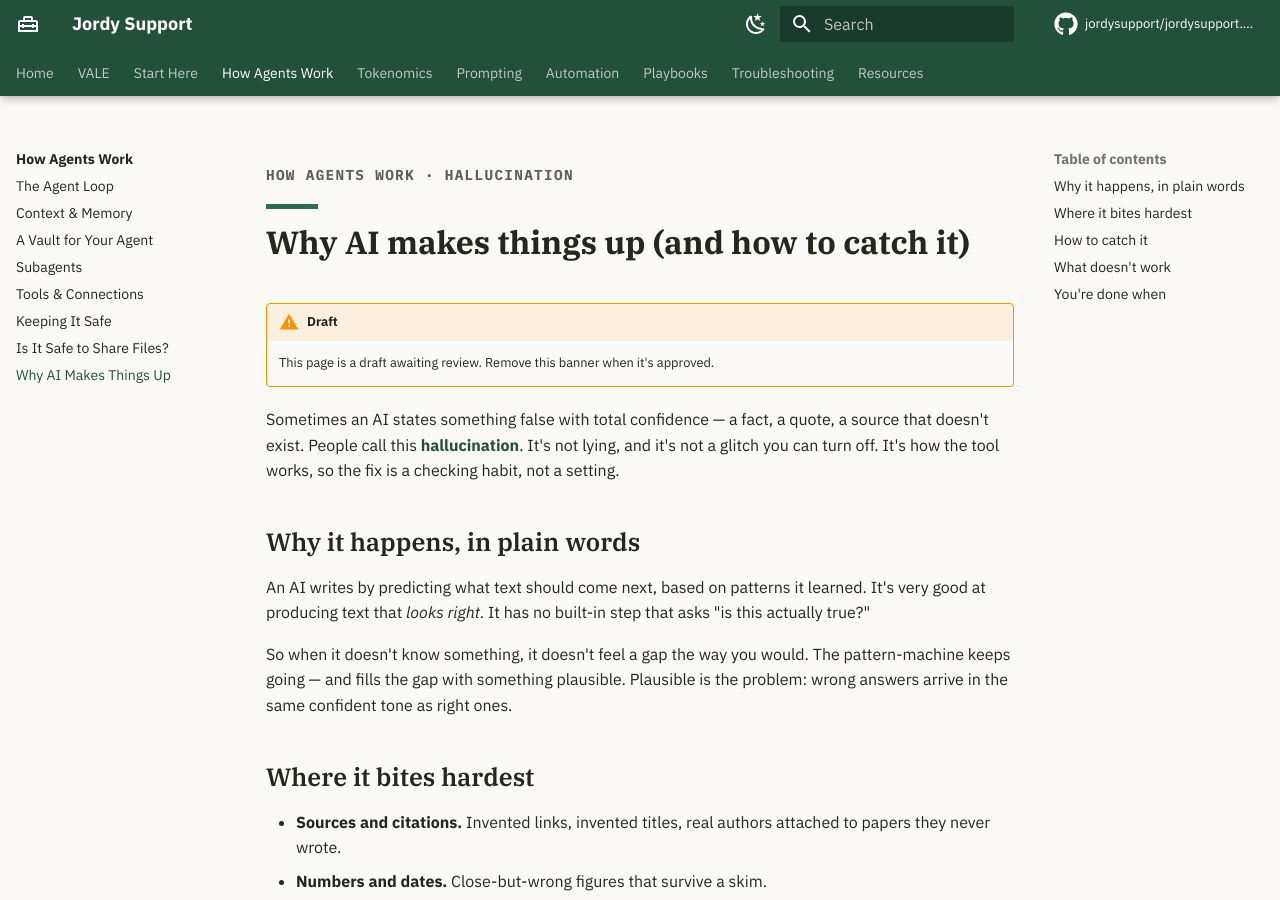
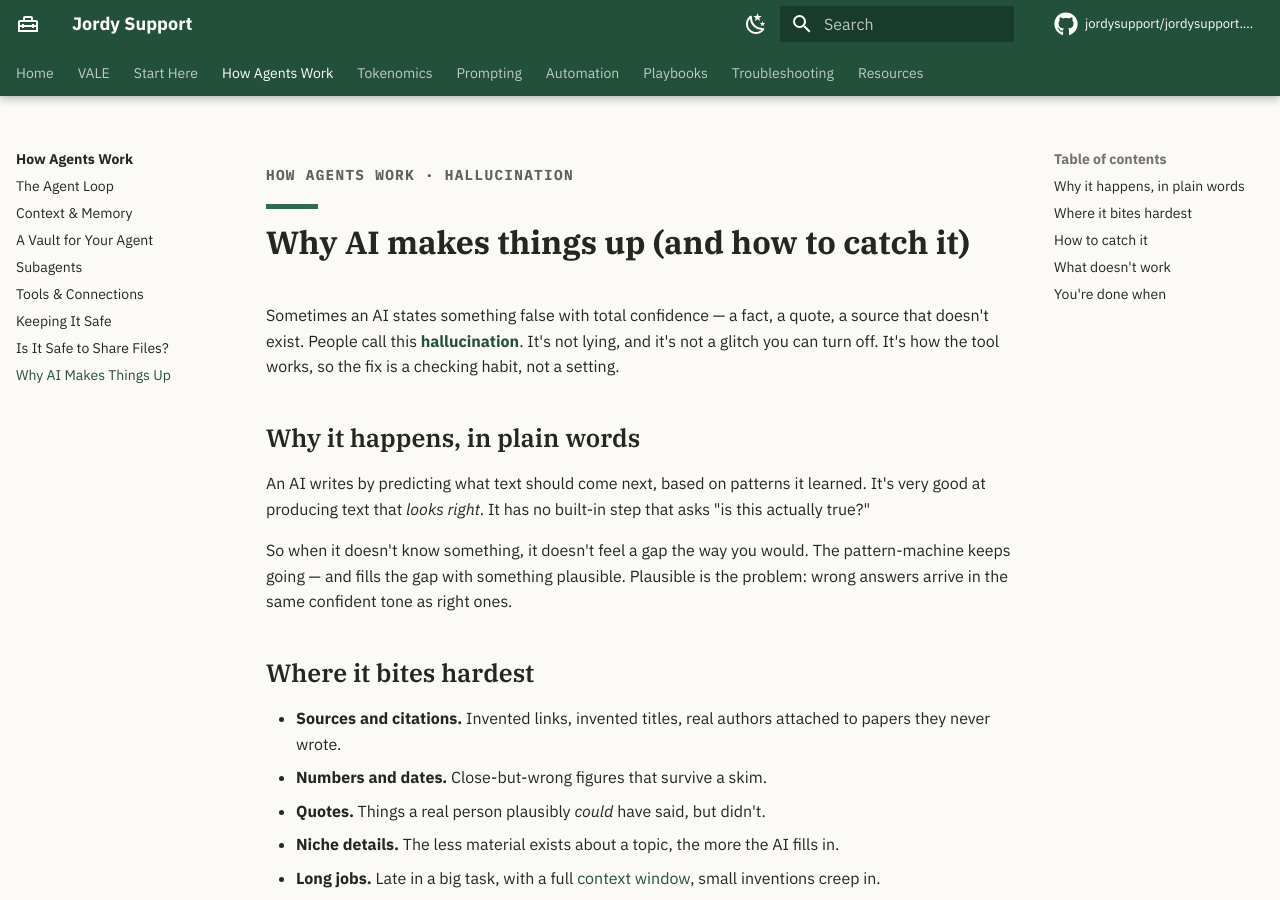
Before and after one commit to jordysupport/jordysupport.github.io, an MkDocs documentation site: the page built from docs/fundamentals/why-ai-makes-things-up.md, in a window 1280 px wide and 900 px high. Built offline with MkDocs 1.6.1 and Material for MkDocs 9.7.7, drawn with Linux system fonts in a browser that asks for light colours; comment, search, counter and statistics services are not loaded.

Commit message:
Remove fundamentals draft banners

```diff
--- a/docs/fundamentals/why-ai-makes-things-up.md
+++ b/docs/fundamentals/why-ai-makes-things-up.md
@@ -6,9 +6,6 @@ description: >-
 <span class="kicker">How agents work · Hallucination</span>
 
 # Why AI makes things up (and how to catch it)
-
-!!! warning "Draft"
-    This page is a draft awaiting review. Remove this banner when it's approved.
 
 Sometimes an AI states something false with total confidence — a fact, a quote, a source that doesn't exist. People call this [**hallucination**](../resources/glossary.md#hallucination). It's not lying, and it's not a glitch you can turn off. It's how the tool works, so the fix is a checking habit, not a setting.
 
```
Also changed, not shown: docs/fundamentals/is-it-safe-to-let-ai-read-your-files.md (+0 -3 lines).
